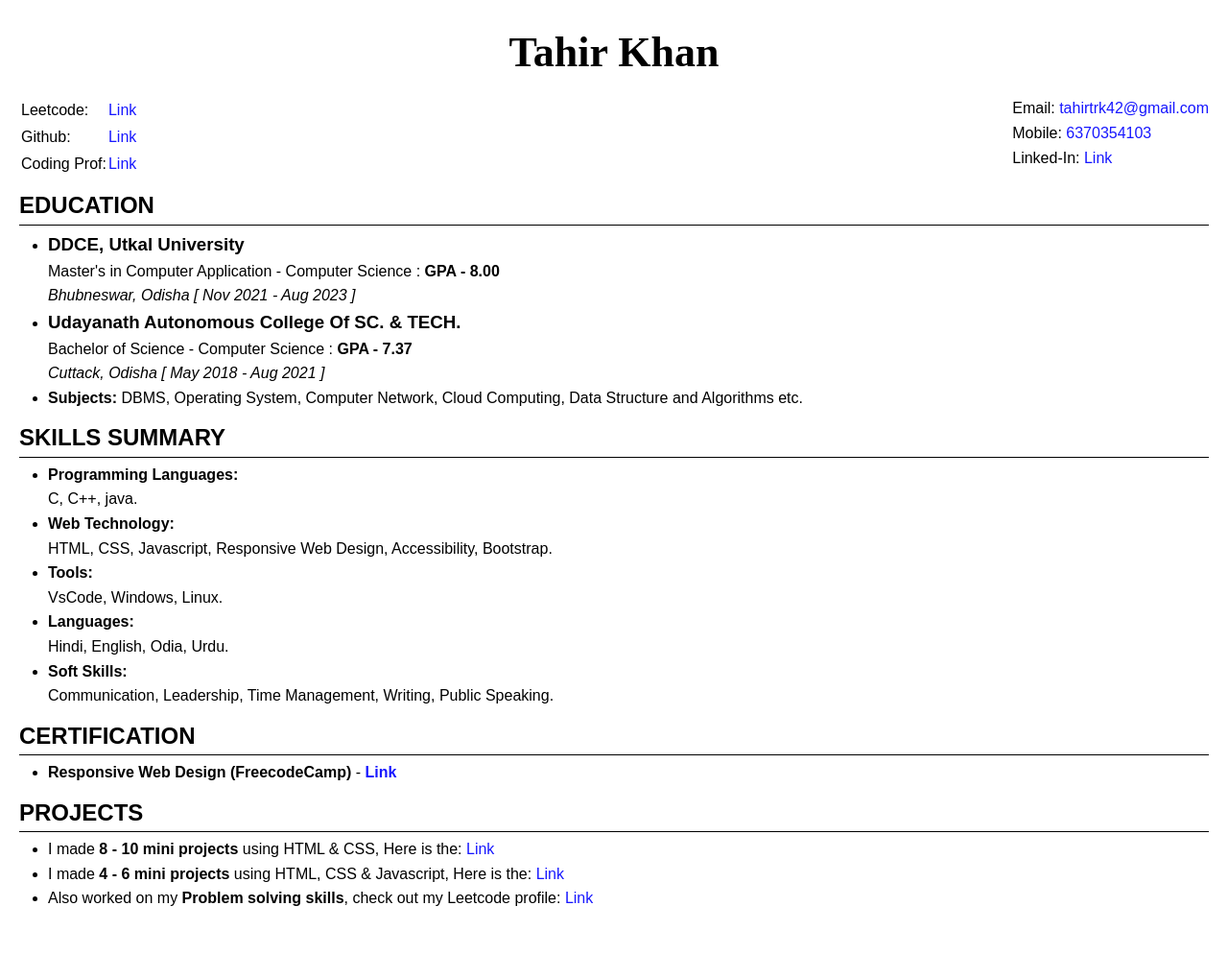
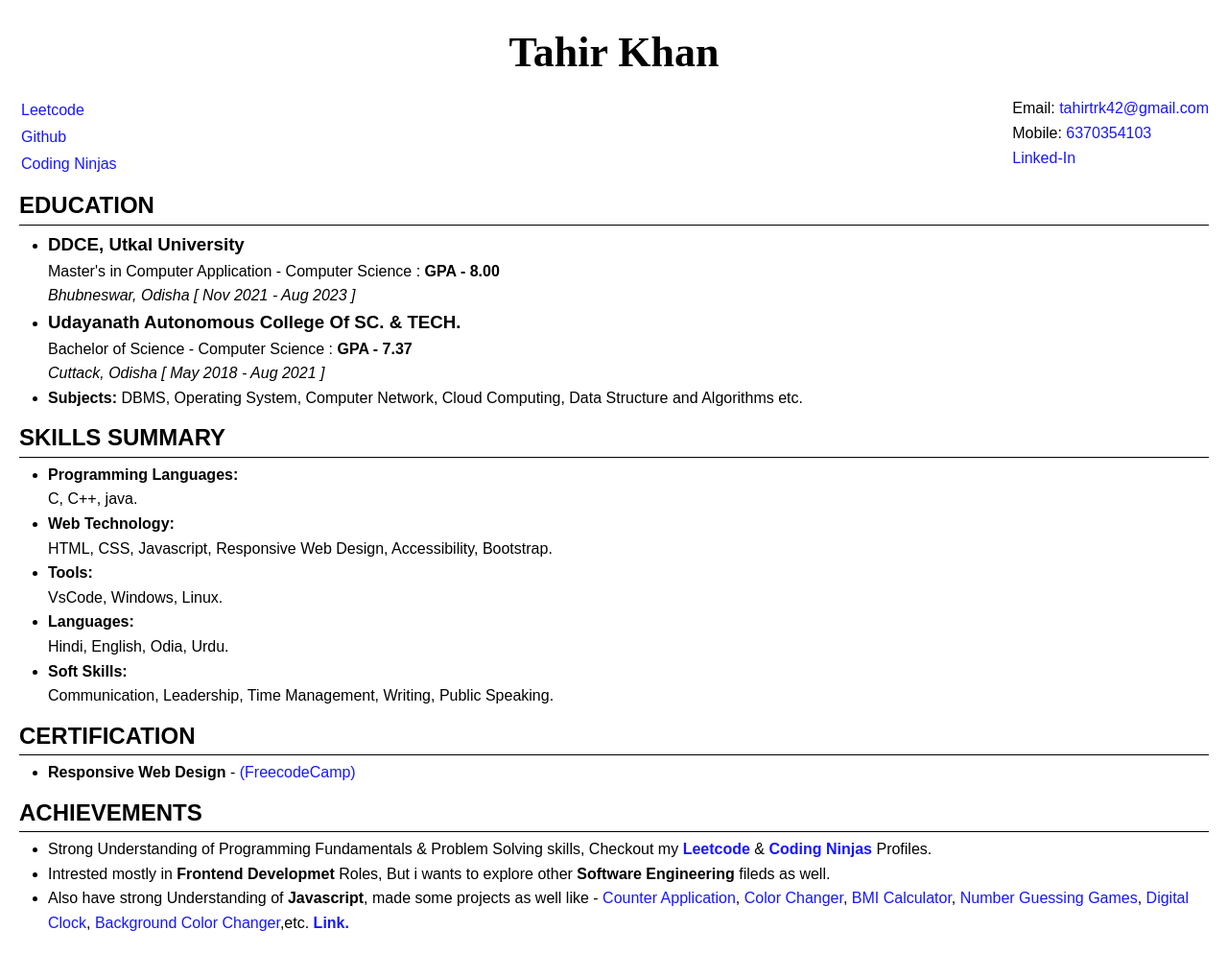
Before and after one commit to taahir980/Projects, a plain HTML site: page Html_Css/12-Resume/index.html in a window 1280 px wide. Shown: the whole page at 96% size. Before the commit the page ends 969 px from the top, so only its background shows below. Drawn offline with Linux system fonts and the light colour scheme.

Commit message:
Update index.html

```diff
--- a/Html_Css/12-Resume/index.html
+++ b/Html_Css/12-Resume/index.html
@@ -11,23 +11,20 @@
       <header class="headings">
             <table>
                   <tr>
-                        <td>Leetcode:</td>
-                        <td><a href="https://leetcode.com/Tahirkhan6587/" target="_blank">Link</a></td>
+                        <td><a href="https://leetcode.com/Tahirkhan6587/" target="_blank">Leetcode</a></td>
                   </tr>
                   <tr>
-                        <td>Github: </td>
-                        <td><a href="https://github.com/taahir980" target="_blank">Link</a></td>
+                        <td><a href="https://github.com/taahir980" target="_blank">Github</a></td>
                   </tr>
 
                   <tr>
-                        <td>Coding Prof:</td>
-                        <td><a href="https://www.codingninjas.com/studio/profile/taahir_khhan" target="_blank">Link</a></td>
+                        <td><a href="https://www.codingninjas.com/studio/profile/taahir_khhan" target="_blank">Coding Ninjas</a></td>
                   </tr>
             </table>
             <div>
                   <p>Email: <a href="mailto:tahirtrk42@gmail.com">tahirtrk42@gmail.com</a></p>
                   <p>Mobile: <a href="#">6370354103</a></p>
-                  <p>Linked-In: <a href="https://www.linkedin.com/in/tahir-khan-t45-k98/" target="_blank">Link</a></p>
+                  <p><a href="https://www.linkedin.com/in/tahir-khan-t45-k98/" target="_blank">Linked-In</a></p>
             </div>
       </header>
 
@@ -76,16 +73,31 @@
             <h2>Certification</h2>
             <hr />
             <ul>
-                  <li><p><b>Responsive Web Design (FreecodeCamp)</b> - <a href="https://www.freecodecamp.org/certification/fcca5bb5982-470c-467d-842a-fb936d01c930/responsive-web-design"><b>Link</b></a></p></li>
+                  <li>
+                        <p><b>Responsive Web Design </b> - <a href="https://www.freecodecamp.org/certification/fcca5bb5982-470c-467d-842a-fb936d01c930/responsive-web-design">(FreecodeCamp)</a></p>
+                  </li>
             </ul>
       </section>
       <section>
-            <h2>Projects</h2>
+            <h2>Achievements</h2>
             <hr />
             <ul>
-                  <li>I made <strong>8 - 10 mini projects</strong> using HTML & CSS, Here is the: <a href="https://github.com/taahir980/Mini-Projects-html-css" target="_blank">Link</a></li>
-                  <li>I made <strong>4 - 6 mini projects</strong> using HTML, CSS & Javascript, Here is the:  <a href="https://github.com/taahir980/Mini-Practice-Projects-js" target="_blank">Link</a></li>
-                  <li>Also worked on my <strong>Problem solving skills</strong>, check out my Leetcode profile: <a href="https://leetcode.com/Tahirkhan6587/" target="_blank">Link</a></li>
+                  <li>Strong Understanding of Programming Fundamentals & Problem Solving skills, Checkout my
+                        <a href="https://leetcode.com/Tahirkhan6587/"><strong>Leetcode</strong></a> &
+                        <a href="https://www.codingninjas.com/studio/profile/taahir_khhan"><strong>Coding Ninjas</strong></a> Profiles.
+                  </li>
+                  <li>
+                        Intrested mostly in <strong>Frontend Developmet</strong> Roles, But i wants to explore other <strong>Software Engineering</strong> fileds as well.
+                  </li>
+                  <li>Also have strong Understanding of <strong>Javascript</strong>, made some projects as well like -
+                        <a href="https://taahir980.github.io/100-Days-of-Javascript/1-Counter_App/Optimized/index.html">Counter Application</a>,
+                        <a href="https://taahir980.github.io/Projects/Javascript/1-Color_Changer/index.html">Color Changer</a>,
+                        <a href="https://taahir980.github.io/Projects/Javascript/1-Color_Changer/index.html">BMI Calculator</a>,
+                        <a href="https://taahir980.github.io/Projects/Javascript/4-Guess_Number/index.html">Number Guessing Games</a>,
+                        <a href="https://taahir980.github.io/Projects/Javascript/3-Digital_Clock/index.html">Digital Clock</a>,
+                        <a href="https://taahir980.github.io/Projects/Javascript/5-Unlimited_Colors/index.html">Background Color Changer</a>,etc.
+                        <a href="https://taahir980.github.io/Projects/"><strong>Link.</strong></a>
+                  </li>
             </ul>
       </section>
 </body>
```
